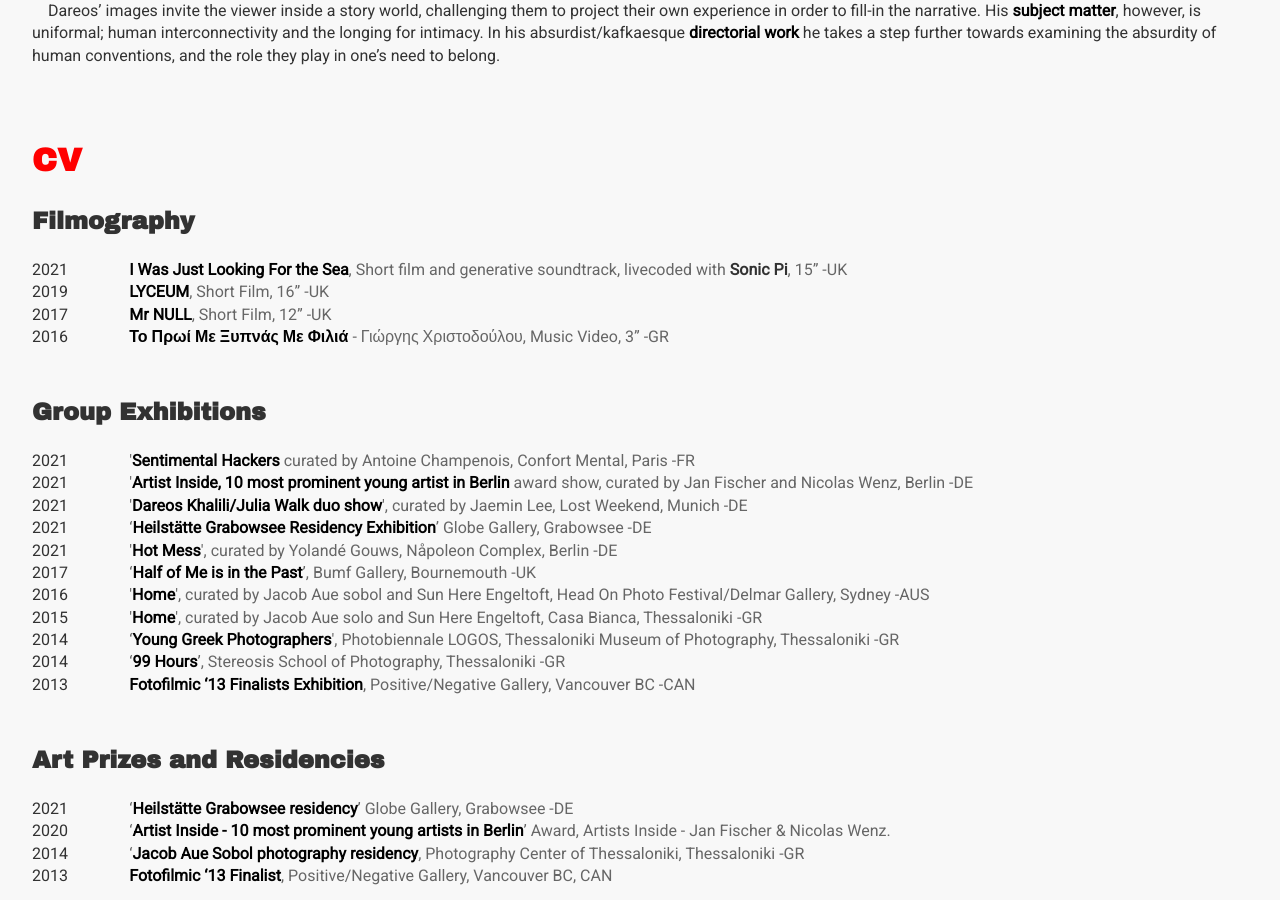
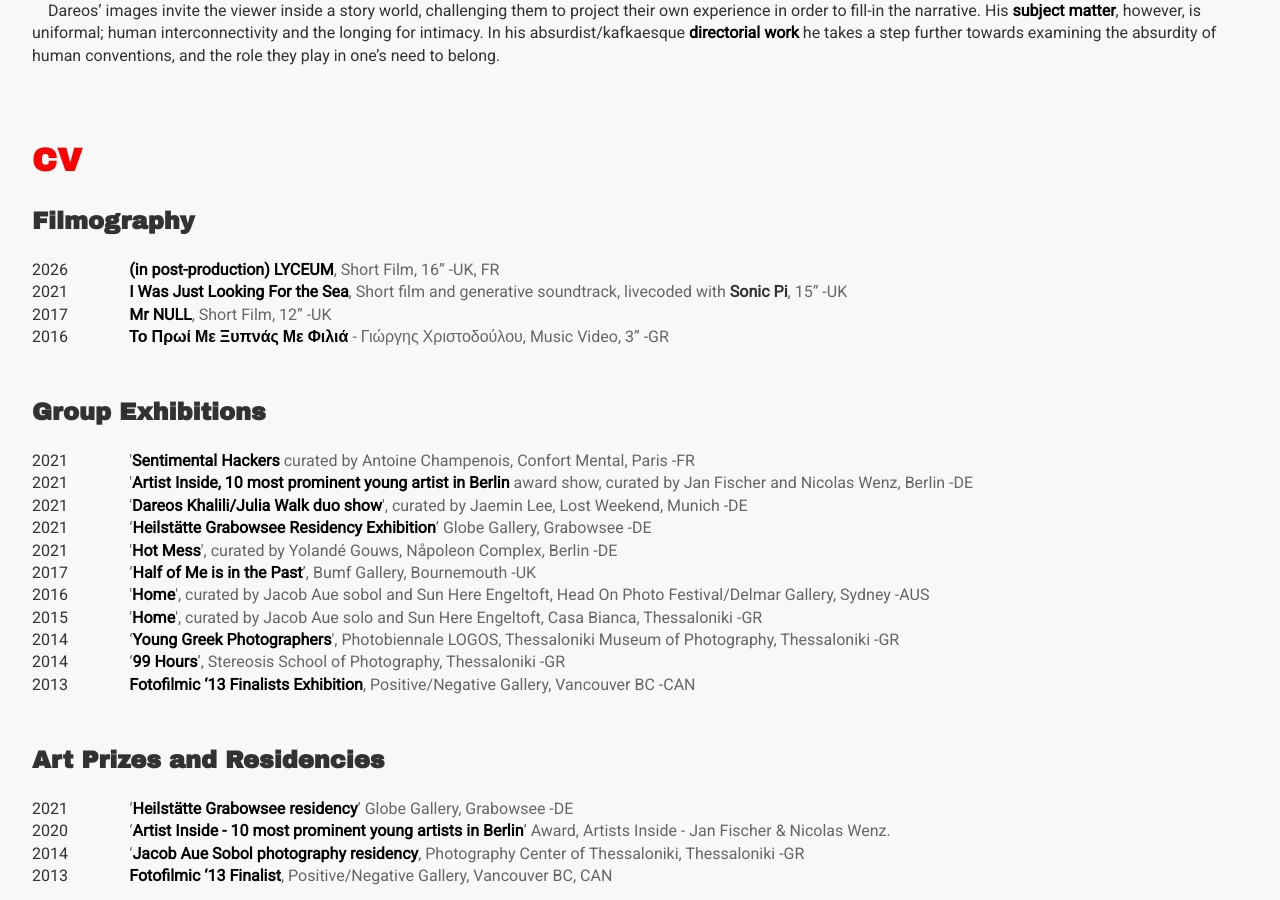
Before and after one commit to dareosK/art-we-1, a Jekyll site: the page built from about.html, in a window 1280 px wide and 900 px high, scrolled down 501 px. Built offline with Jekyll 4.4.1, drawn with Linux system fonts in a browser that asks for light colours.

Commit message:
updates lyceum date

```diff
--- a/about.html
+++ b/about.html
@@ -38,10 +38,10 @@ title: Dareos Khalili - about
   <h1 style="margin-top: 72px;">CV</h1>
   <h2>Filmography</h2>
   <div class="grid-about">
+    <div class="year">2026</div>
+    <div class="info"><strong>(in post-production) LYCEUM</strong>, Short Film, 16”  -UK, FR</div>
     <div class="year">2021</div>
     <div class="info"><strong>I Was Just Looking For the Sea</strong>, Short film and generative soundtrack, livecoded with <a id="b3" href="https://sonic-pi.net/">Sonic Pi</a>, 15”  -UK</div>
-    <div class="year">2019</div>
-    <div class="info"><strong>LYCEUM</strong>, Short Film, 16”  -UK</div>
     <div class="year">2017</div>
     <div class="info"><strong>Mr NULL</strong>, Short Film, 12” -UK</div>
     <div class="year">2016</div>
```
